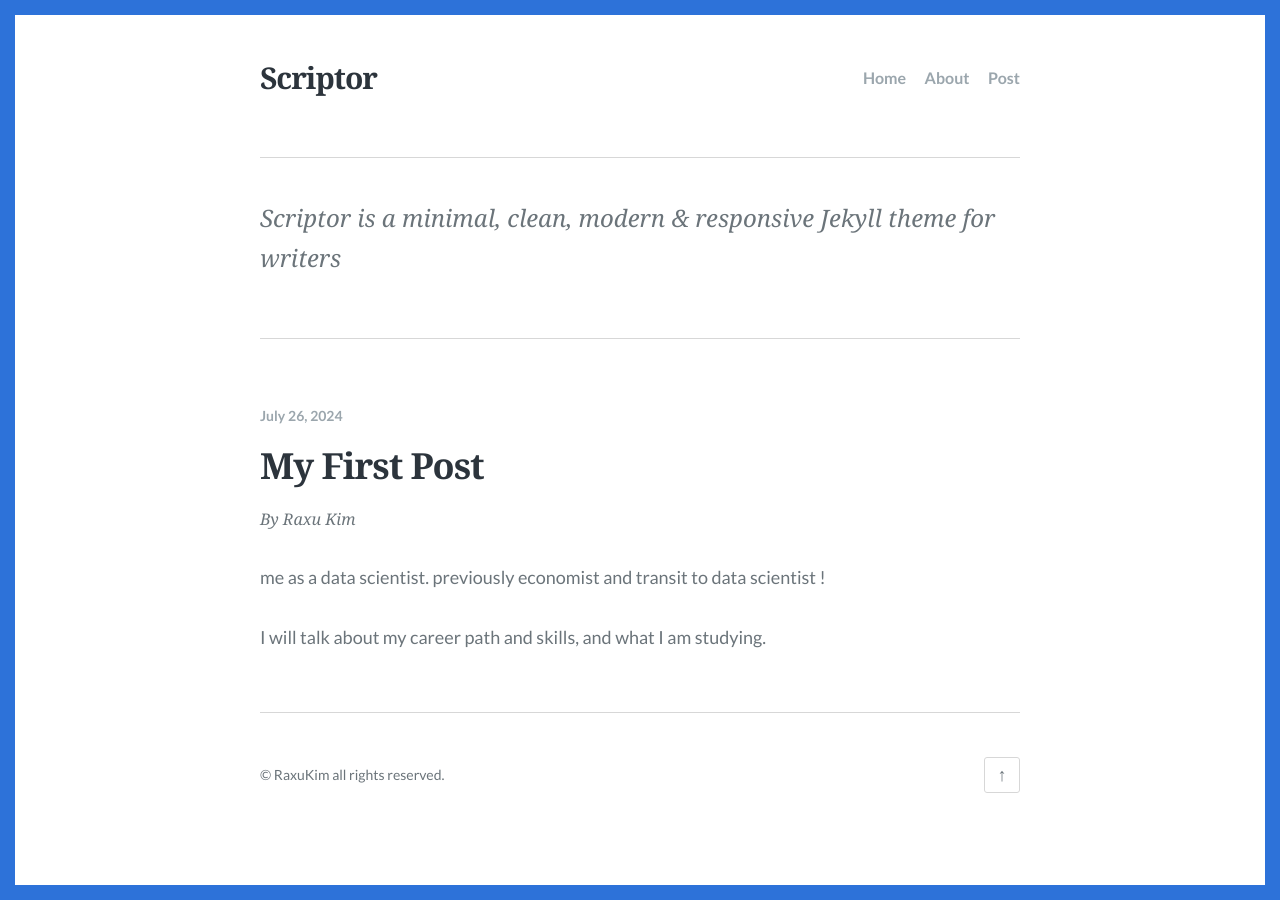
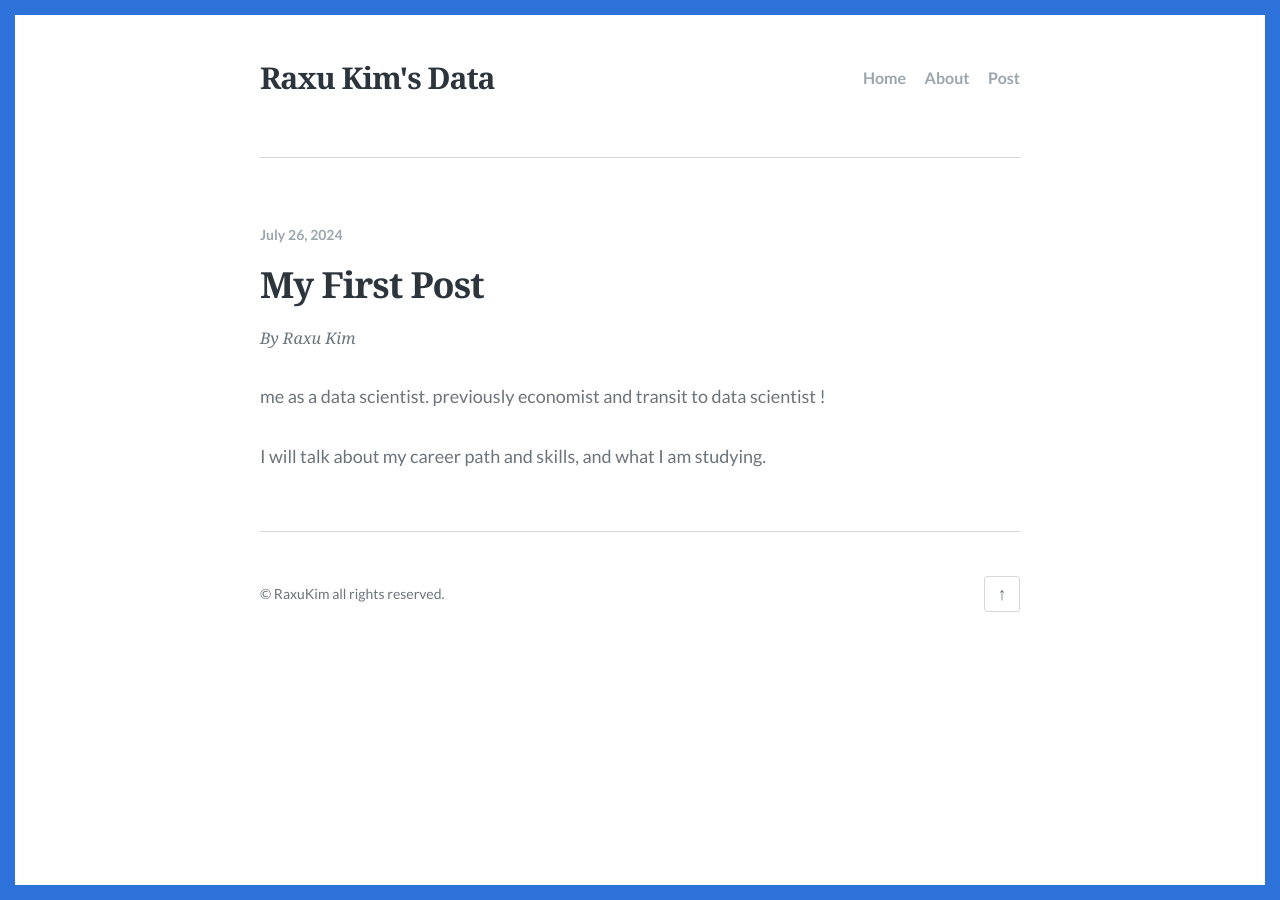
Before and after one commit to AhnjeongKim/RaxuKim.github.io, a Jekyll site: the page built from index.html, in a window 1280 px wide. Built offline with Jekyll 4.4.1, drawn with Linux system fonts in a browser that asks for light colours; the list of posts is cut into pages by our own code.

Commit message:
Update _config.yml

```diff
--- a/_config.yml
+++ b/_config.yml
@@ -9,10 +9,10 @@
 lang: en-US, kor
 
 # Site title
-title: "Scriptor"
+title: "Raxu Kim's Data"
 
 # A description of your site for meta tag, search engine results.
-description: "Scriptor is a minimal, clean, modern & responsive Jekyll theme for writers"
+#description: "Scriptor is a minimal, clean, modern & responsive Jekyll theme for writers"
 
 # The subpath of your site, e.g. /blog, for generating urls.
 baseurl: ""
```
